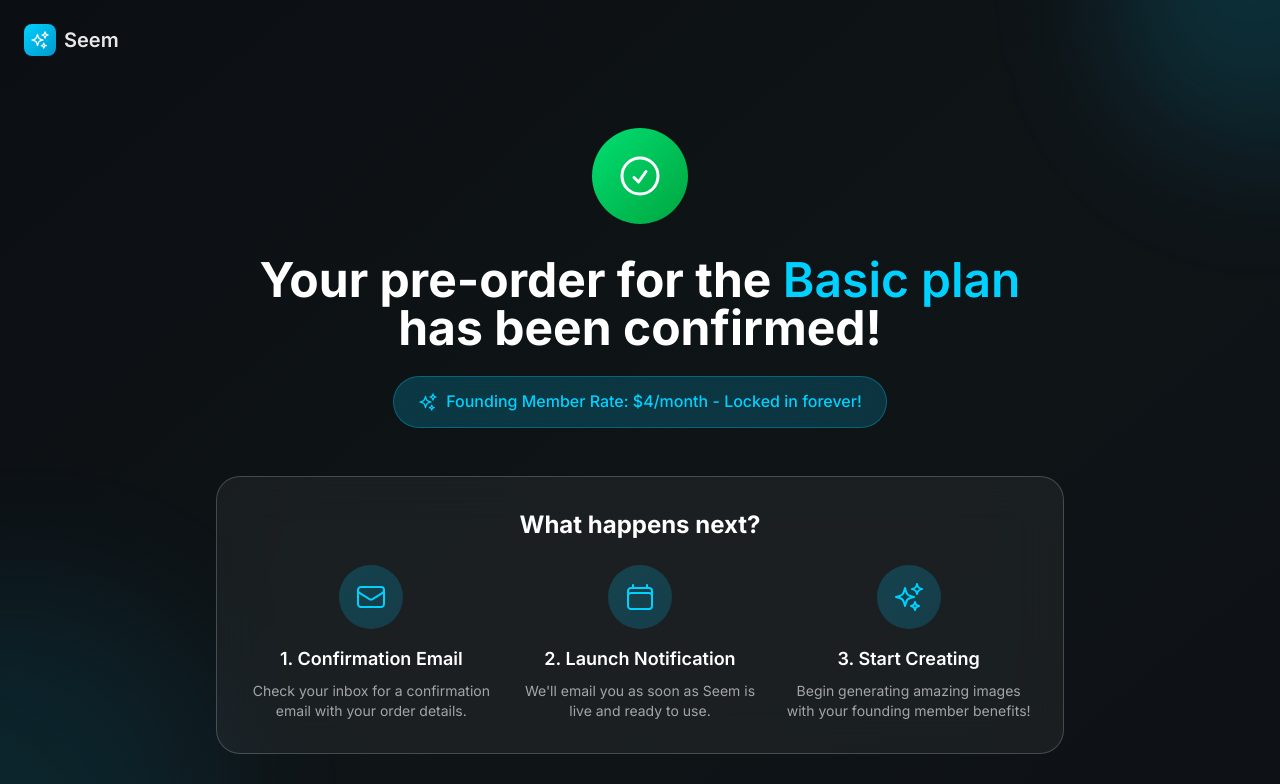
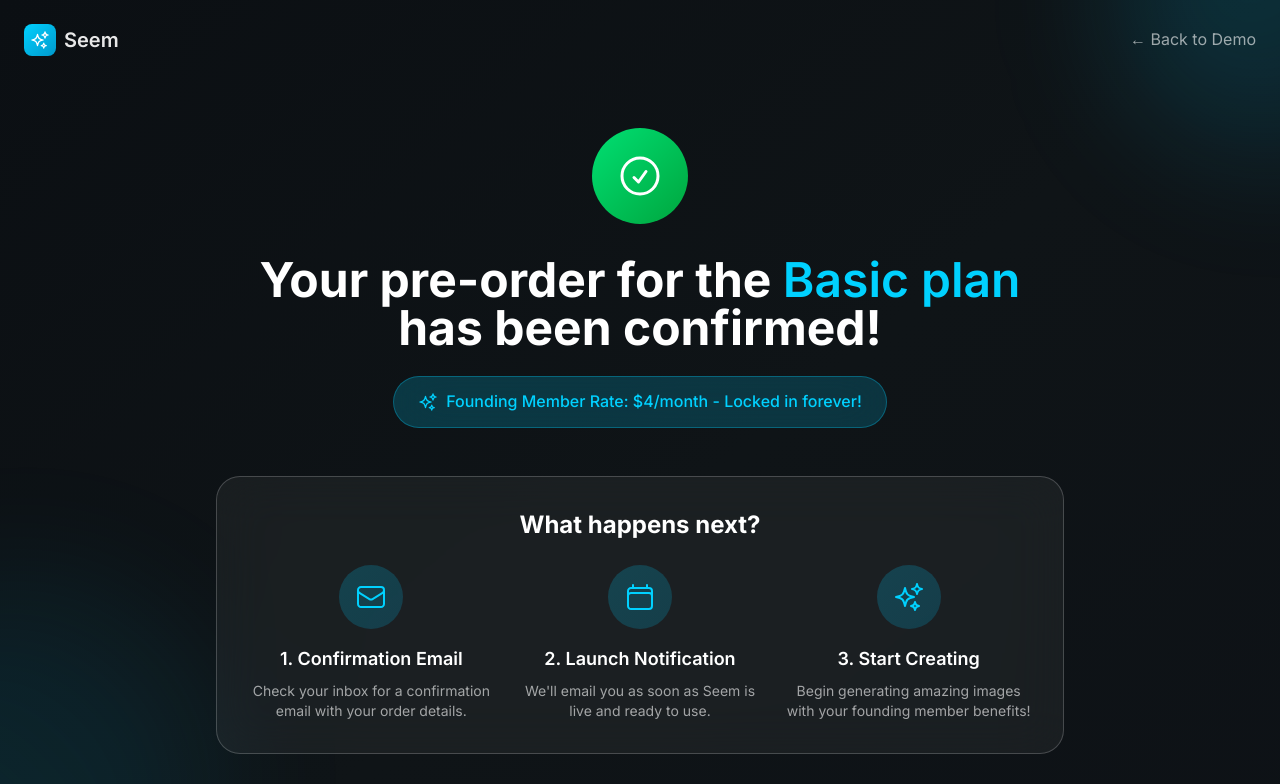
Before and after one commit to ayovl/project-rush, a Next.js app: page /success in a window 1280 px wide. Shown: the top 784 px of the page. Built offline with nearby package versions, Linux system fonts and the light colour scheme; no server answers.

Commit message:
feat: Add "Back to Demo" button in SuccessContent component

```diff
--- a/src/app/success/page.tsx
+++ b/src/app/success/page.tsx
@@ -47,6 +47,14 @@
           </div>
           <span className="text-xl font-semibold text-white/90">Seem</span>
         </motion.div>
+
+        <motion.button
+          onClick={() => window.location.href = '/demo'}
+          className="text-white/60 hover:text-white transition-colors"
+          whileHover={{ scale: 1.05 }}
+        >
+          ← Back to Demo
+        </motion.button>
       </motion.header>
 
       {/* Main Content */}
```
